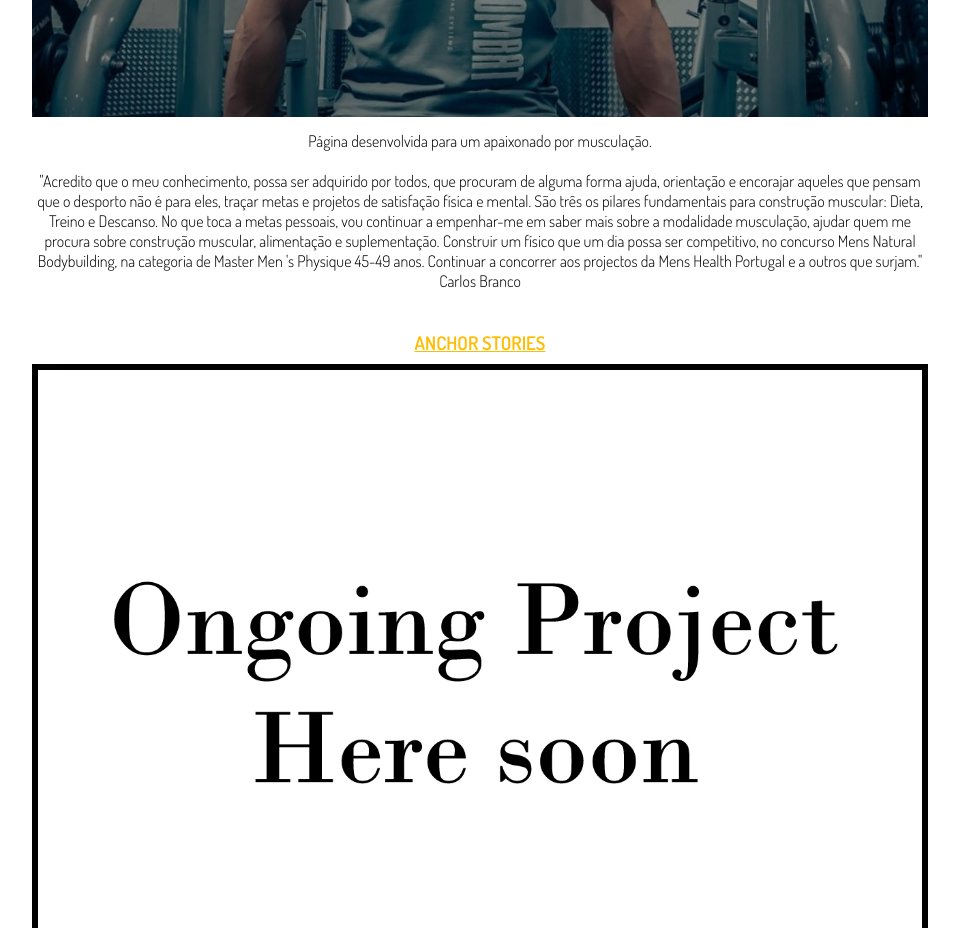
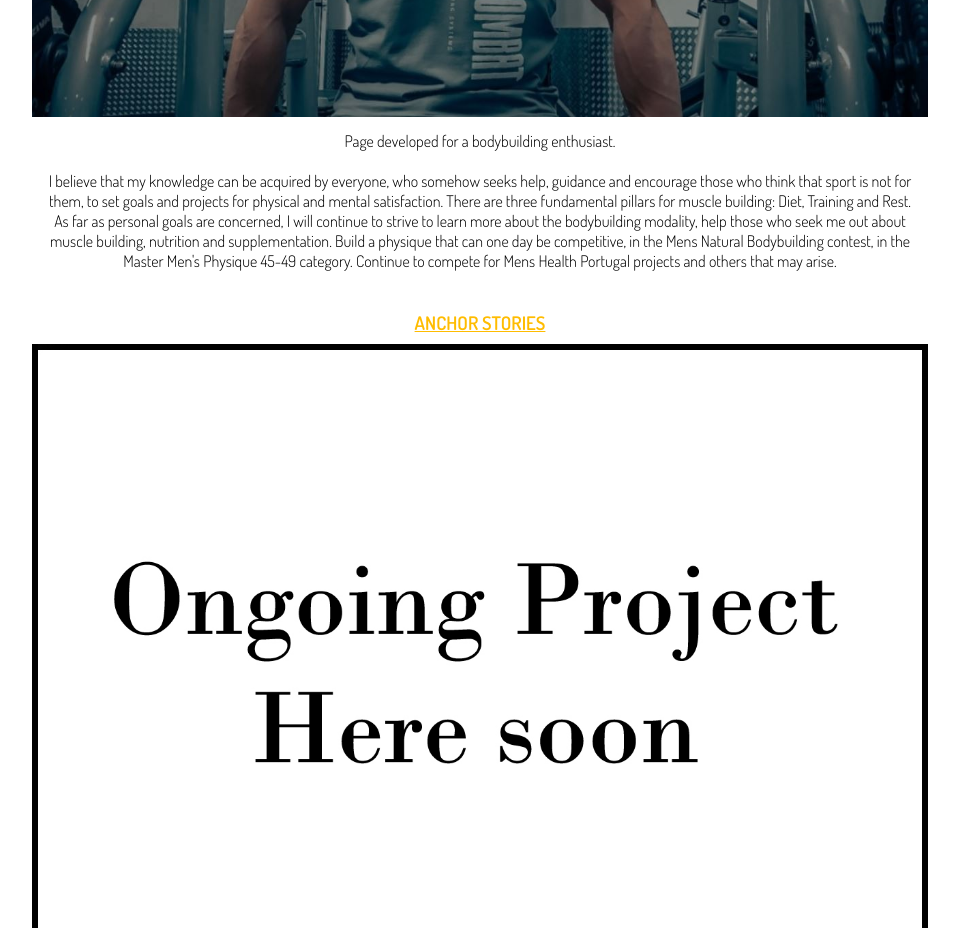
Before and after one commit to FilipeBrazinha/site, a website: page dist/projects.html in a window 1280 px wide. Shown: the part 780-1708 px from the top of the page, without its empty margins (160-1119 px from the left). Drawn offline with Linux system fonts and the light colour scheme.

Commit message:
projects

```diff
--- a/dist/projects.html
+++ b/dist/projects.html
@@ -41,17 +41,16 @@
         <div class="about-info1">
           <a href="http://carlosmbranco.com"><img src="img/sitecarlos.JPG" alt="" class="site-image"></a>
           <div class="bio1 bg-light">
-            <p class="textcarlos">Página desenvolvida para um apaixonado por musculação.<br><br>
+            <p class="textcarlos">Page developed for a bodybuilding enthusiast.<br><br>
 
-              "Acredito que o meu conhecimento, possa ser adquirido por todos, que procuram de alguma forma ajuda, orientação e encorajar aqueles que pensam que o desporto não é para eles, traçar metas e projetos de satisfação física e mental.
-
-              São três os pilares fundamentais para construção muscular: Dieta, Treino e Descanso.
-
-              No que toca a metas pessoais, vou continuar a empenhar-me em saber mais sobre a modalidade musculação, ajudar quem me procura sobre construção muscular, alimentação e suplementação.
-              Construir um físico que um dia possa ser competitivo, no concurso Mens Natural Bodybuilding, na categoria de Master Men 's Physique 45-49 anos.
-
-              Continuar a concorrer aos projectos da Mens Health Portugal e a outros que surjam."<br>
-              Carlos Branco</p>
+              I believe that my knowledge can be acquired by everyone, who somehow seeks help, guidance
+              and encourage those who think that sport is not for them, to set goals and projects for
+              physical and mental satisfaction. There are three fundamental pillars for muscle building: Diet,
+              Training and Rest. <br>As far as personal goals are concerned, I will continue to strive to learn
+              more about the bodybuilding modality, help those who seek me out about muscle building,
+              nutrition and supplementation. Build a physique that can one day be competitive, in the
+              Mens Natural Bodybuilding contest, in the Master Men's Physique 45-49 category. Continue
+              to compete for Mens Health Portugal projects and others that may arise.</p>
               <h3 class="textcarlos">Anchor Stories</h4>
               <a href="#"><img src="img/sitevera.jpg" alt="" class="site-image"></a>
           <div class="bio1 bg-light">
```
Also changed, not shown: dist/projectos.html (+1 -1 lines), 1 other file.
